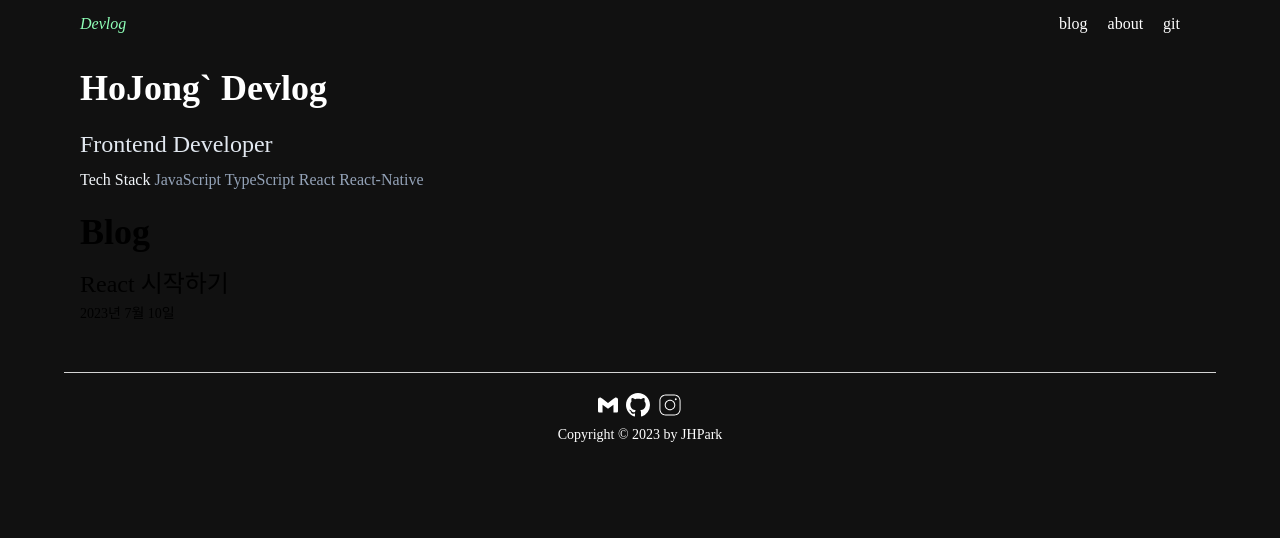
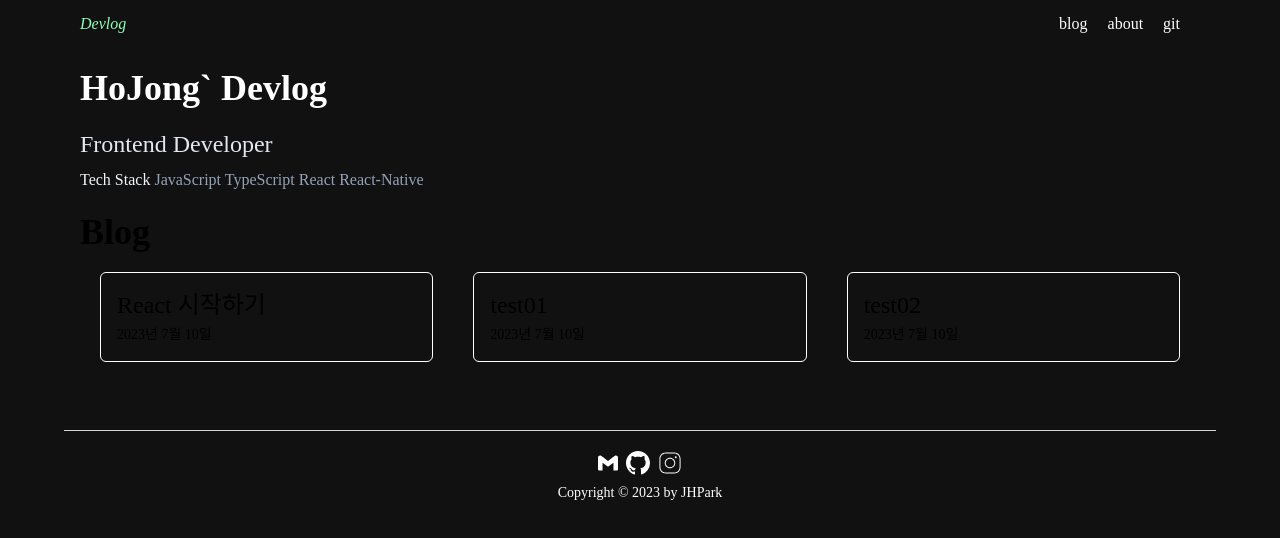
Before and after one commit to ParkJongho1/NextDevlog, a Next.js app: page / in a window 1280 px wide. Shown: the top 538 px of the page. Built offline with nearby package versions, Linux system fonts and the light colour scheme.

Commit message:
bloglist flex

```diff
--- a/app/components/ListItem.tsx
+++ b/app/components/ListItem.tsx
@@ -10,12 +10,12 @@ export default function ListItem({ post }: Props) {
    const formattedDate = getFormattedDate(date);
 
    return (
-      <div className="mt-4 text-2xl dark:text-white/90">
+      <li className="p-4 m-5 text-2xl border border-white border-solid rounded-md grow shrink basis-3/12 will-change dark:text-white/90 hover:bg-white hover:text-black">
          <Link className=" hover:text-black/70 dark:hover:text-white" href={`/posts/${id}`}>
             {title}
          </Link>
          <br />
          <p className="mt-1 text-sm">{formattedDate}</p>
-      </div>
+      </li>
    );
 }
--- a/app/components/posts.tsx
+++ b/app/components/posts.tsx
@@ -5,13 +5,13 @@ export default function Posts() {
    const posts = getSortedPostsData();
 
    return (
-      <section className="max-w-2xl mt-6">
+      <section className="w-full mt-6">
          <h2 className="text-4xl font-bold dark:text-white/90">Blog</h2>
-         <div className="w-full">
+         <ul className="flex flex-wrap">
             {posts.map((post) => (
                <ListItem key={post.id} post={post} />
             ))}
-         </div>
+         </ul>
       </section>
    );
 }
--- a/app/page.tsx
+++ b/app/page.tsx
@@ -2,10 +2,10 @@ import Posts from "./components/Posts";
 import MyInfo from "./components/MyInfo";
 
 export default function Home() {
-  return (
-    <main className="max-w-3xl pl-4 mx-auto mt-5 lg:max-w-6xl">
-      <MyInfo />
-      <Posts />
-    </main>
-  );
+   return (
+      <main className="max-w-3xl pl-4 pr-4 mx-auto mt-5 lg:max-w-6xl">
+         <MyInfo />
+         <Posts />
+      </main>
+   );
 }
--- /dev/null
+++ b/blogposts/test01.md
@@ -0,0 +1,6 @@
+---
+title: "test01"
+date: "2023-07-10"
+---
+
+리액트 시작하기
--- /dev/null
+++ b/blogposts/test02.md
@@ -0,0 +1,6 @@
+---
+title: "test02"
+date: "2023-07-10"
+---
+
+리액트 시작하기
--- a/lib/post.tsx
+++ b/lib/post.tsx
@@ -30,7 +30,8 @@ export function getSortedPostsData() {
       return blogPost;
    });
    // Sort posts by date
-   return allPostsData.sort((a, b) => (a.date < b.date ? 1 : -1));
+   // return allPostsData.sort((a, b) => (a.date < b.date ? 1 : -1));
+   return allPostsData.sort((a, b) => (a.date < b.date ? -1 : 1));
 }
 
 export async function getPostData(id: string) {
--- a/tailwind.config.js
+++ b/tailwind.config.js
@@ -7,6 +7,15 @@ module.exports = {
             "gradient-radial": "radial-gradient(var(--tw-gradient-stops))",
             "gradient-conic": "conic-gradient(from 180deg at 50% 50%, var(--tw-gradient-stops))",
          },
+         borderWidth: {
+            DEFAULT: "1px",
+            0: "0",
+            2: "2px",
+            3: "3px",
+            4: "4px",
+            6: "6px",
+            8: "8px",
+         },
       },
    },
    plugins: [require("@tailwindcss/typography")],
```
